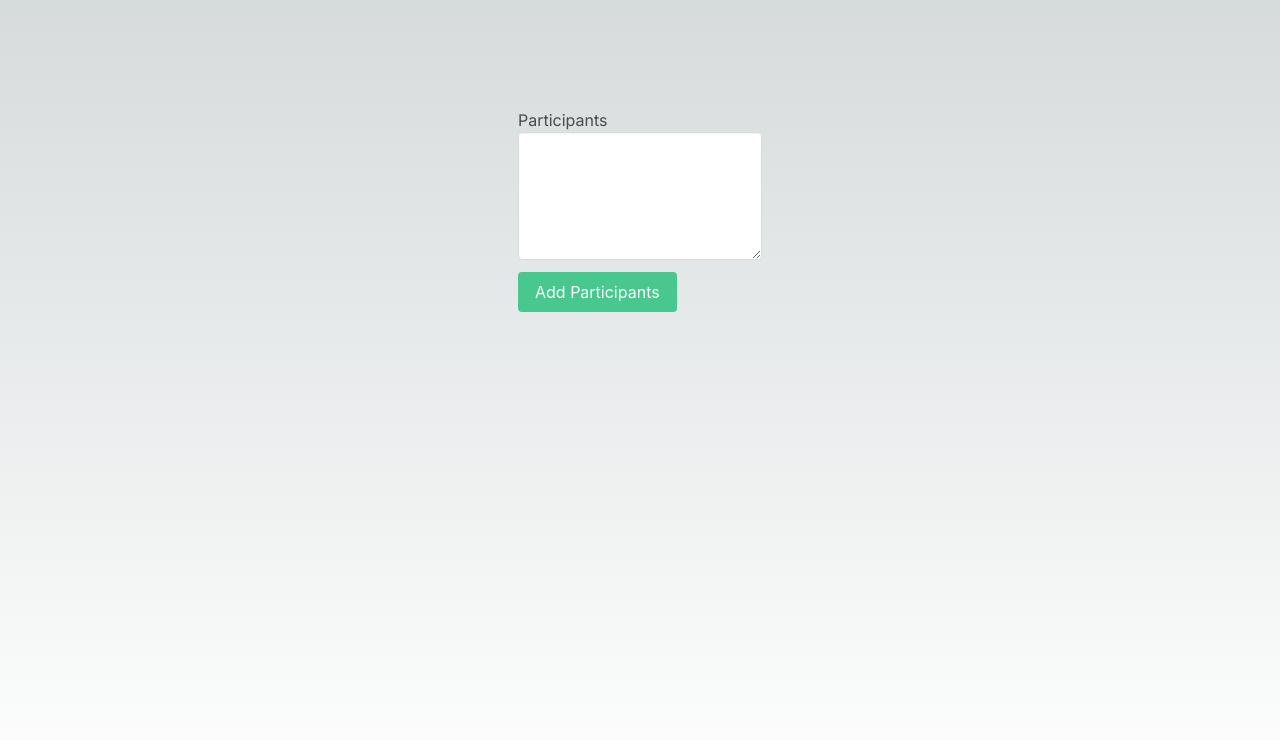
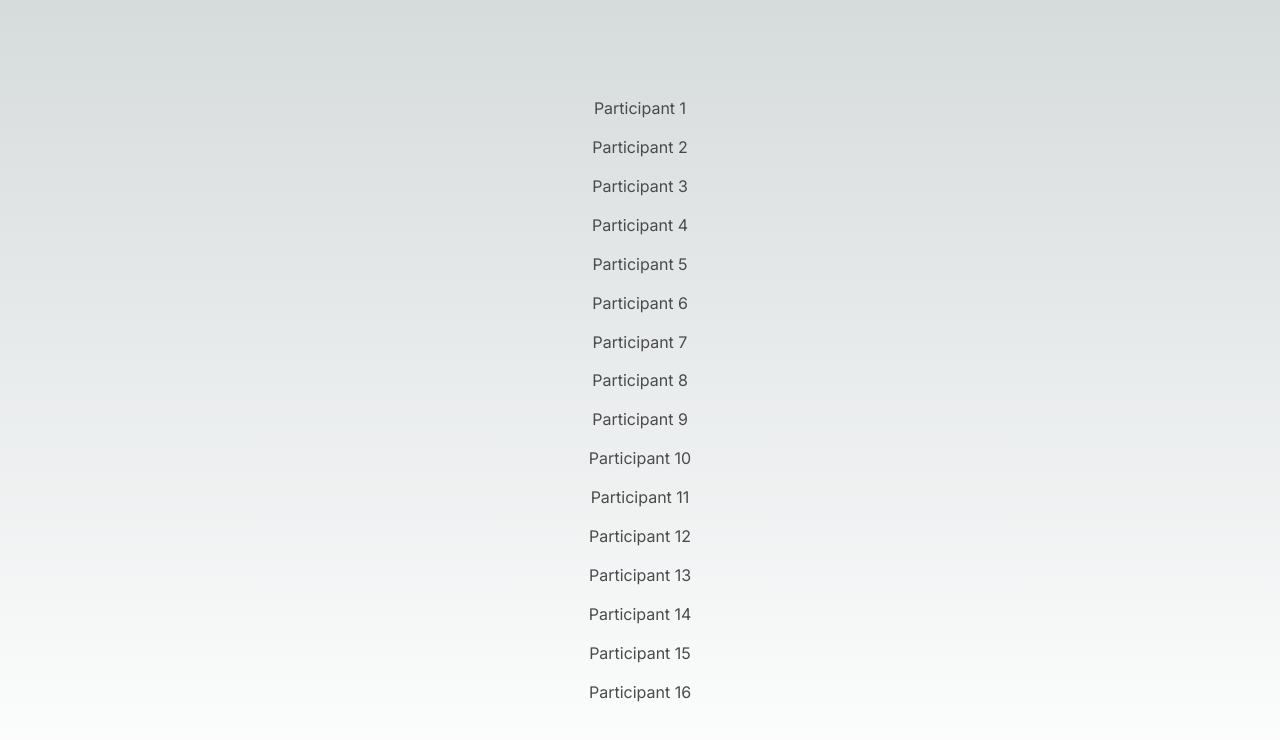
Before and after one commit to jlarteagap/tournament-brackets, a Next.js app: page / in a window 1280 px wide. Shown: the top 740 px of the page. Built offline with nearby package versions, Linux system fonts and the light colour scheme.

Commit message:
[FEAT ] order particpants

```diff
--- /dev/null
+++ b/src/app/components/pairs/OrderPairs.js
@@ -0,0 +1,33 @@
+import React from 'react'
+const participants = [
+  'Participant 1',
+  'Participant 2',
+  'Participant 3',
+  'Participant 4',
+  'Participant 5',
+  'Participant 6',
+  'Participant 7',
+  'Participant 8',
+  'Participant 9',
+  'Participant 10',
+  'Participant 11',
+  'Participant 12',
+  'Participant 13',
+  'Participant 14',
+  'Participant 15',
+  'Participant 16'
+]
+
+export const OrderPairs = () => {
+  return (
+    <>
+      {participants.map((participant, i) => {
+        return (
+          <div className={`${i}`} key={i}>
+            {participant}
+          </div>
+        )
+      })}
+    </>
+  )
+}
--- a/src/app/page.js
+++ b/src/app/page.js
@@ -2,11 +2,11 @@ import styles from './page.module.css'
 
 import 'bulma/css/bulma.min.css'
 
-import { GetAllParticipants } from './components/particpants/GetAllParticipants'
+import { OrderPairs } from './components/pairs/OrderPairs'
 export default function Home() {
   return (
     <main className={styles.main}>
-      <GetAllParticipants />
+      <OrderPairs />
     </main>
   )
 }
```
